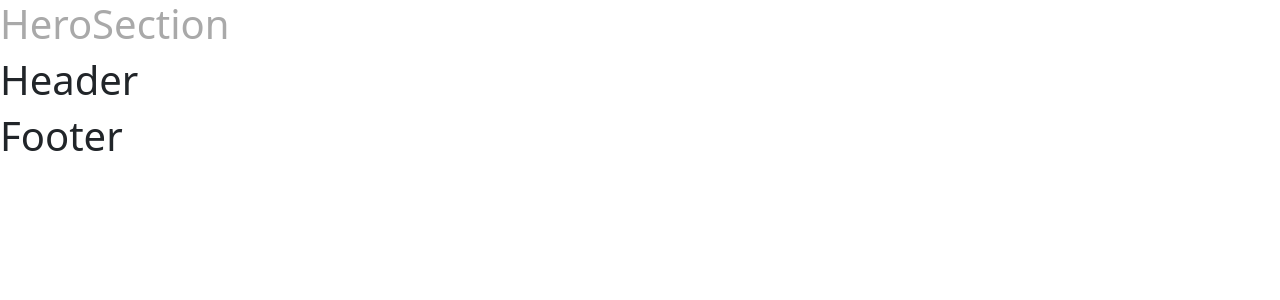
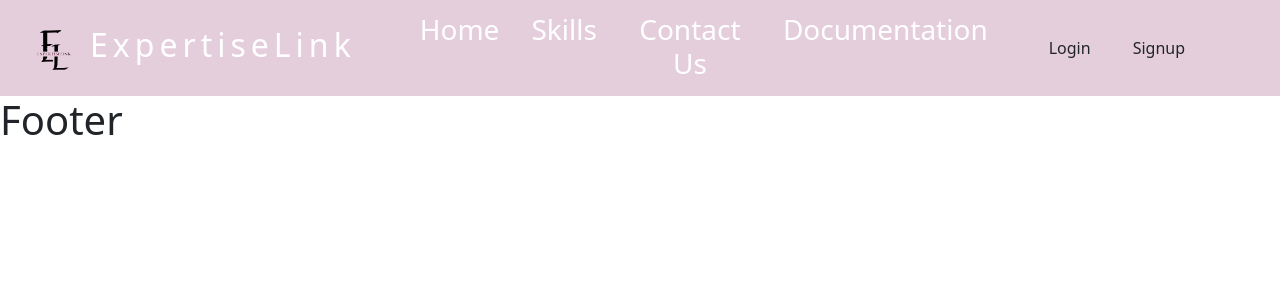
Before and after one commit to qirratfatyma/ExpertiseLink, a React (Create React App) app: page / in a window 1280 px wide. Shown: the top 300 px of the page. Built offline with nearby package versions, Linux system fonts and the light colour scheme.

Commit message:
first commit

```diff
--- a/src/App.css
+++ b/src/App.css
@@ -1,38 +1,71 @@
-.App {
-  text-align: center;
+:root {
+  --primary-color: #e5cedc;
+  --secondary-color: #b04863;
+  --btn-color: #6a3f3e;
 }
 
-.App-logo {
-  height: 40vmin;
-  pointer-events: none;
+@import url("https://fonts.googleapis.com/css2?family=Poppins:ital,wght@0,300;1,200&display=swap");
+
+body {
+  font-family: "Poppins";
 }
 
-@media (prefers-reduced-motion: no-preference) {
-  .App-logo {
-    animation: App-logo-spin infinite 20s linear;
-  }
+h1 {
+  font-size: 55px;
 }
 
-.App-header {
-  background-color: #282c34;
-  min-height: 100vh;
-  display: flex;
-  flex-direction: column;
-  align-items: center;
-  justify-content: center;
-  font-size: calc(10px + 2vmin);
-  color: white;
+h2 {
+  font-size: 32px;
 }
 
-.App-link {
-  color: #61dafb;
+h3 {
+  font-size: 20px;
 }
 
-@keyframes App-logo-spin {
-  from {
-    transform: rotate(0deg);
-  }
-  to {
-    transform: rotate(360deg);
-  }
+/* Navbar CSS */
+
+.navbar-color {
+  background-color: var(--primary-color) !important;
 }
+
+.navbar img {
+  width: 72px;
+  height: 68px;
+  mix-blend-mode: color-burn;
+}
+
+.navbar-title {
+  font-size: 32px;
+  letter-spacing: 5px;
+  color: white;
+  text-decoration: none;
+  margin-left: -4rem;
+}
+
+.navbar-section {
+  margin-left: 3rem;
+  box-sizing: border-box;
+}
+
+.navbar-elements {
+  display: flex;
+  text-align: center;
+  margin-top: 5px;
+  color: white;
+  text-decoration: none;
+  margin-right: 2rem;
+}
+
+.navbar-elements:hover {
+  color: var(--secondary-color);
+}
+
+.navbar-btn {
+  background-color: var(--btn-color);
+  color: white;
+  border-radius: 40px;
+  margin-left: 1rem;
+}
+
+/* .navbar-btn:hover {
+} */
--- a/src/components/Header.js
+++ b/src/components/Header.js
@@ -1,16 +1,41 @@
-import React from "react";
+import Container from "react-bootstrap/Container";
+import Nav from "react-bootstrap/Nav";
+import Navbar from "react-bootstrap/Navbar";
 import { Link } from "react-router-dom";
+import logo from "../assets/img/logo.png";
 
-export default function Header() {
+function BasicExample() {
   return (
-    <div>
-      <Link
-        to="/HeroSection"
-        style={{ color: "darkgrey", textDecoration: "none" }}
-      >
-        <h1>HeroSection</h1>
-      </Link>
-      <h1>Header</h1>
-    </div>
+    <Navbar expand="lg" className="navbar-color ">
+      <Container>
+        <Navbar.Brand>
+          <Link to={"/"} className="navbar-title">
+            <img src={logo} alt="logo" />
+            ExpertiseLink{" "}
+          </Link>
+        </Navbar.Brand>
+        <Navbar.Toggle aria-controls="basic-navbar-nav" />
+        <Navbar.Collapse id="basic-navbar-nav">
+          <Nav className="me-auto navbar-section">
+            <Link to="/HeroSection" className="navbar-elements">
+              <h3>Home</h3>
+            </Link>
+            <Link to="/HeroSection" className="navbar-elements">
+              <h3>Skills</h3>
+            </Link>
+            <Link to="/HeroSection" className="navbar-elements">
+              <h3>Contact Us</h3>
+            </Link>
+            <Link to="/HeroSection" className="navbar-elements">
+              <h3>Documentation</h3>
+            </Link>
+          </Nav>
+          <button className="btn navbar-btn">Login</button>
+          <button className="btn navbar-btn">Signup</button>
+        </Navbar.Collapse>
+      </Container>
+    </Navbar>
   );
 }
+
+export default BasicExample;
```
Also changed, not shown: src/assets/img/logo.png (added).
